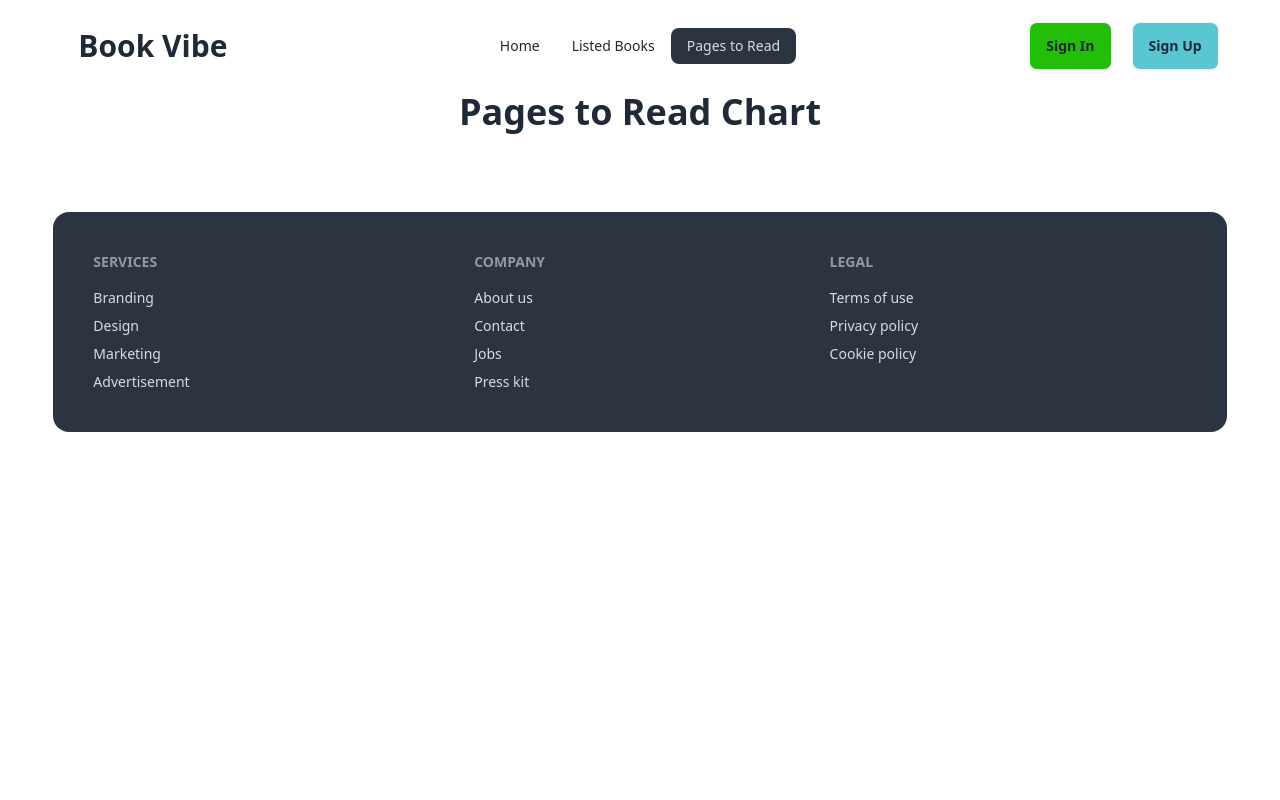
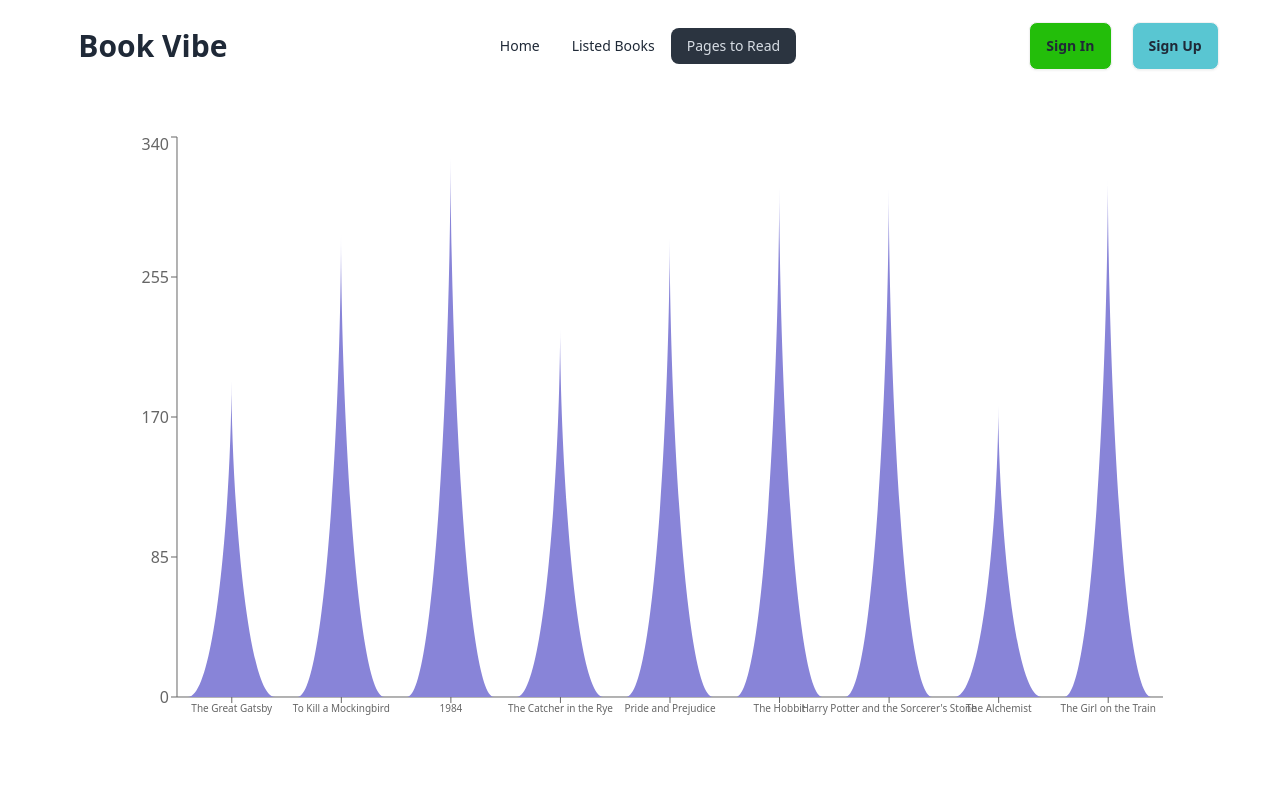
Before and after one commit to sayed725/book-vibe-react-router, a React (Vite) app: page /pagesRead in a window 1280 px wide. Shown: the top 800 px of the page. Built offline with nearby package versions, Linux system fonts and the light colour scheme.

Commit message:
added rechart

```diff
--- a/package.json
+++ b/package.json
@@ -19,6 +19,7 @@
     "react-router-dom": "^6.27.0",
     "react-tabs": "^6.0.2",
     "react-toastify": "^10.0.6",
+    "recharts": "^2.13.3",
     "sort-by": "^1.2.0"
   },
   "devDependencies": {
--- a/src/components/PagesChart/PagesChart.jsx
+++ b/src/components/PagesChart/PagesChart.jsx
@@ -1,9 +1,45 @@
+import { BarChart, Bar, XAxis, YAxis ,ResponsiveContainer } from "recharts";
+import { useEffect, useState } from "react";
+
 const PagesChart = () => {
-    return (
-        <div>
-            <h3 className="text-4xl text-center font-bold">Pages to Read Chart</h3>
-        </div>
-    );
+    const [books , setBooks] = useState([])
+
+useEffect(()=>{
+    fetch('./booksData.json')
+    .then(res => res.json())
+    .then(data => setBooks(data))
+},[])
+
+const getPath = (x, y, width, height) => (
+    `M${x},${y + height}
+     C${x + width / 3},${y + height} ${x + width / 2},${y + height / 3} ${x + width / 2}, ${y}
+     C${x + width / 2},${y + height / 3} ${x + 2 * width / 3},${y + height} ${x + width}, ${y + height}
+     Z`
+  );
+
+  const TriangleBar = (books) => {
+    const {
+      fill, x, y, width, height,
+    } = books;
+
+    return <path d={getPath(x, y, width, height)} stroke="none" fill={fill} />;
+  };
+
+
+  return (
+    <div className="pt-10">
+
+      <ResponsiveContainer className="mx-auto" width="90%" height={600}>
+    <BarChart  data={books}>
+      <XAxis  dataKey="bookName"  tick={{ fontSize: 10 }}
+  interval={0}/>
+      <YAxis />
+    <Bar dataKey="totalPages" fill="#8884d8" shape={<TriangleBar />}/>
+
+      </BarChart>
+</ResponsiveContainer>
+    </div>
+  );
 };
 
 export default PagesChart;
--- a/src/main.jsx
+++ b/src/main.jsx
@@ -39,7 +39,7 @@ const router = createBrowserRouter([
       },
       {
         path:'/pagesRead',
-        element:<PagesChart></PagesChart>
+        element:<PagesChart></PagesChart>,
       },
       {
         path:'dashbord',
```
Also changed, not shown: 1 other file (tests, documents, lock files or other folders).
